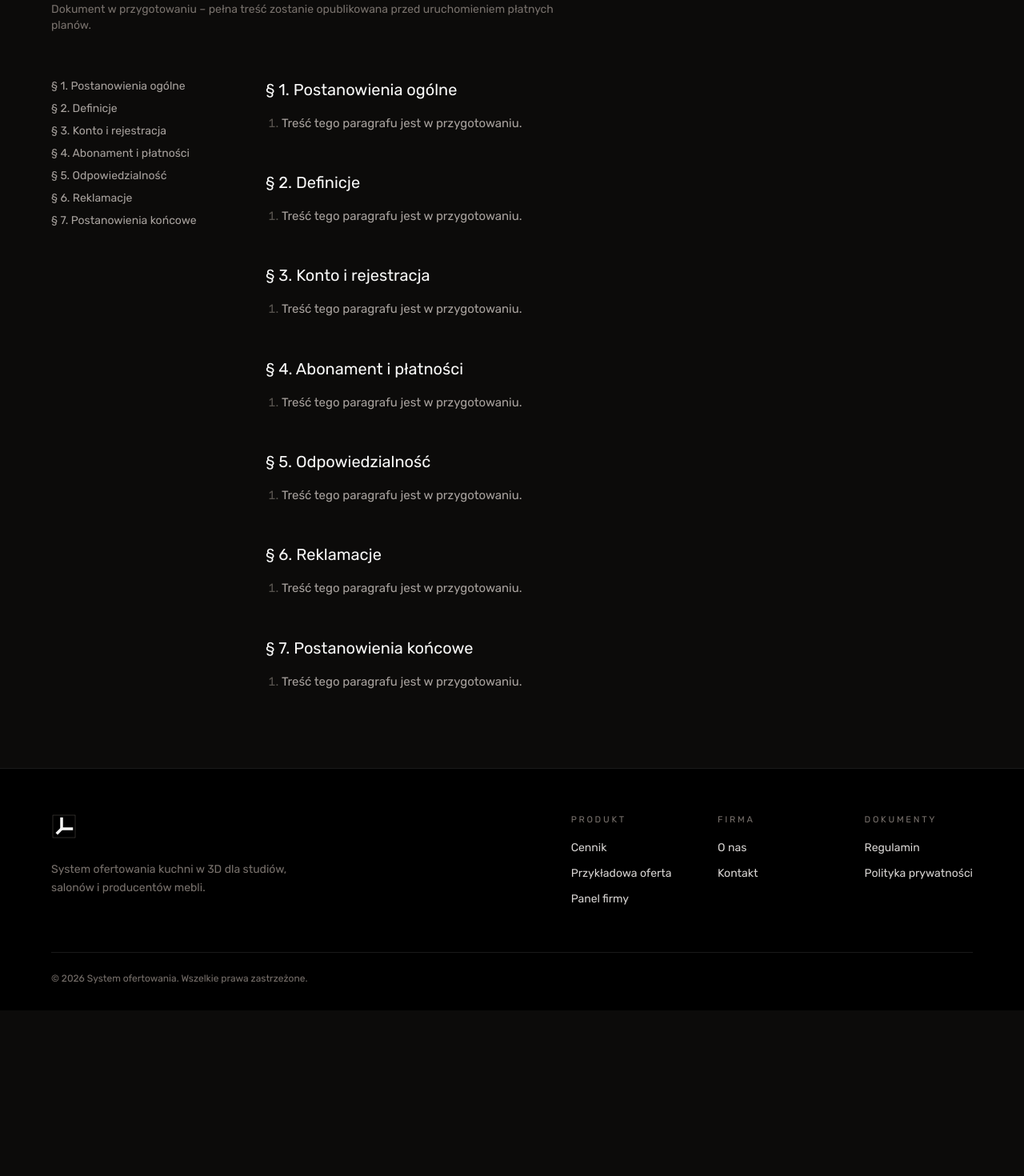
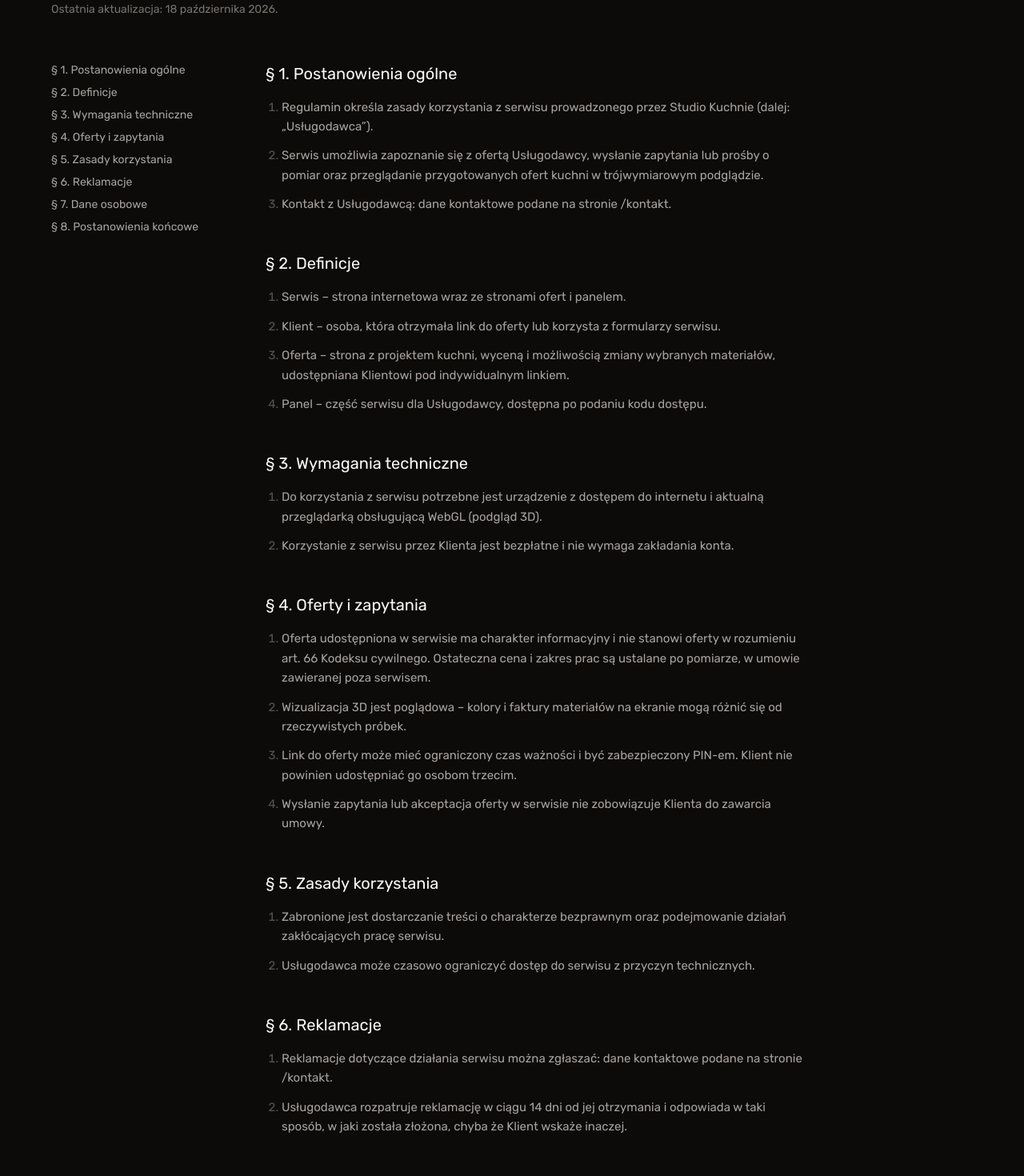
Before and after one commit to pawel799/System-ofertowania-, a Next.js app: page /regulamin in a window 1280 px wide. Shown: the part 260-1730 px from the top of the page at 80% size. Before the commit the page ends 1523 px from the top, so only its background shows below. Built offline with nearby package versions, Linux system fonts and the light colour scheme.

Commit message:
Regulamin i polityka prywatności (projekt z firma.ts), klauzula RODO pod formularzami, uczciwa obietnica odpowiedzi, docs/zgloszenia.md

```diff
--- a/src/app/(strona)/kontakt/page.tsx
+++ b/src/app/(strona)/kontakt/page.tsx
@@ -19,7 +19,7 @@ export default function KontaktPage() {
       <PageIntro eyebrow="Kontakt" title="Porozmawiajmy o Twojej pracowni">
         <p>
           Chcesz zobaczyć, jak Twoje meble wyglądałyby w ofercie 3D, albo masz pytanie o wdrożenie? Napisz kilka słów –
-          odpisujemy w ciągu jednego dnia roboczego.
+          wiadomość trafi prosto do nas, odpiszemy na podany adres e-mail.
         </p>
       </PageIntro>
 
--- a/src/app/(strona)/polityka-prywatnosci/page.tsx
+++ b/src/app/(strona)/polityka-prywatnosci/page.tsx
@@ -1,4 +1,5 @@
 import type { Metadata } from "next";
+import { POLITYKA } from "@/content/prawne";
 import LegalDoc from "@/components/site/LegalDoc";
 
 export const metadata: Metadata = { title: "Polityka prywatności · System ofertowania" };
@@ -8,15 +9,7 @@ export default function PolitykaPage() {
     <LegalDoc
       eyebrow="Dokumenty"
       title="Polityka prywatności"
-      sections={[
-        "Administrator danych",
-        "Jakie dane zbieramy",
-        "Cele i podstawy przetwarzania",
-        "Odbiorcy danych",
-        "Pliki cookies",
-        "Twoje prawa",
-        "Kontakt w sprawie danych",
-      ]}
+      sections={POLITYKA}
     />
   );
 }
--- a/src/app/(strona)/regulamin/page.tsx
+++ b/src/app/(strona)/regulamin/page.tsx
@@ -1,4 +1,5 @@
 import type { Metadata } from "next";
+import { REGULAMIN } from "@/content/prawne";
 import LegalDoc from "@/components/site/LegalDoc";
 
 export const metadata: Metadata = { title: "Regulamin · System ofertowania" };
@@ -8,15 +9,7 @@ export default function RegulaminPage() {
     <LegalDoc
       eyebrow="Dokumenty"
       title="Regulamin świadczenia usług"
-      sections={[
-        "Postanowienia ogólne",
-        "Definicje",
-        "Konto i rejestracja",
-        "Abonament i płatności",
-        "Odpowiedzialność",
-        "Reklamacje",
-        "Postanowienia końcowe",
-      ]}
+      sections={REGULAMIN}
     />
   );
 }
--- a/src/components/RequestDialog.tsx
+++ b/src/components/RequestDialog.tsx
@@ -1,6 +1,7 @@
 "use client";
 
 import { useEffect, useId, useRef, useState, useSyncExternalStore, type FormEvent } from "react";
+import { FIRMA } from "@/content/firma";
 import { EMAIL_RE, isPhone, wyslijZapytanie } from "@/lib/zapytania";
 
 /*
@@ -237,6 +238,10 @@ export default function RequestDialog({ code, summary }: { code?: string; summar
                 {sendError}
               </p>
             ) : null}
+<p className="text-[11px] leading-relaxed text-stone-500">
+              Administratorem danych jest {FIRMA.nazwaPrawna || FIRMA.nazwaHandlowa}. Dane wykorzystamy tylko do odpowiedzi na to zgłoszenie (art. 6 ust. 1 lit. b i f RODO) i usuniemy po 180 dniach. Szczegóły i Twoje prawa:{" "}
+              <a href="/polityka-prywatnosci" target="_blank" rel="noopener" className="underline underline-offset-2 hover:text-stone-800">polityka prywatności</a>.
+            </p>
             <button
               type="submit"
               disabled={busy}
--- a/src/components/site/LegalDoc.tsx
+++ b/src/components/site/LegalDoc.tsx
@@ -1,6 +1,7 @@
 import PageIntro from "./PageIntro";
+import { LEGAL_UPDATED, type LegalSection } from "@/content/prawne";
 
-/* Dokument prawny (regulamin, polityka): spis treści i paragrafy. Treść do podmiany. */
+/* Dokument prawny (regulamin, polityka): spis treści i paragrafy. Treść w src/content/prawne.ts. */
 export default function LegalDoc({
   eyebrow,
   title,
@@ -8,21 +9,21 @@ export default function LegalDoc({
 }: {
   eyebrow: string;
   title: string;
-  sections: string[];
+  sections: LegalSection[];
 }) {
   return (
     <div className="mx-auto max-w-6xl">
       <PageIntro eyebrow={eyebrow} title={title}>
-        <p className="text-sm text-stone-500">Dokument w przygotowaniu – pełna treść zostanie opublikowana przed uruchomieniem płatnych planów.</p>
+        <p className="text-sm text-stone-500">Ostatnia aktualizacja: {LEGAL_UPDATED}.</p>
       </PageIntro>
 
       <div className="mt-14 grid gap-12 md:grid-cols-[220px_minmax(0,1fr)]">
         <nav aria-label="Spis treści" className="md:sticky md:top-24 md:self-start">
           <ol className="space-y-2 text-sm">
             {sections.map((s, i) => (
-              <li key={s}>
+              <li key={s.title}>
                 <a href={`#par-${i + 1}`} className="text-stone-400 transition-colors hover:text-stone-100">
-                  § {i + 1}. {s}
+                  § {i + 1}. {s.title}
                 </a>
               </li>
             ))}
@@ -31,12 +32,14 @@ export default function LegalDoc({
 
         <article className="max-w-2xl space-y-12">
           {sections.map((s, i) => (
-            <section key={s} id={`par-${i + 1}`} className="scroll-mt-24">
+            <section key={s.title} id={`par-${i + 1}`} className="scroll-mt-24">
               <h2 className="text-xl text-stone-50">
-                § {i + 1}. {s}
+                § {i + 1}. {s.title}
               </h2>
               <ol className="mt-4 list-decimal space-y-3 pl-5 text-[15px] leading-relaxed text-stone-400 marker:text-stone-600">
-                <li>Treść tego paragrafu jest w przygotowaniu.</li>
+                {s.items.map((t) => (
+                  <li key={t}>{t}</li>
+                ))}
               </ol>
             </section>
           ))}
--- /dev/null
+++ b/src/content/prawne.ts
@@ -0,0 +1,134 @@
+import { FIRMA, adresFirmy } from "./firma";
+
+/*
+ * Treść regulaminu i polityki prywatności (projekt). Dane firmy pochodzą z firma.ts;
+ * gdy pole jest puste, używamy neutralnego sformułowania zamiast zmyślonych danych.
+ * Przed publikacją dokumenty powinien przejrzeć prawnik.
+ */
+
+export type LegalSection = { title: string; items: string[] };
+
+const nazwa = () => FIRMA.nazwaPrawna || FIRMA.nazwaHandlowa || "właściciel serwisu";
+const admin = () => {
+  const parts = [nazwa(), adresFirmy() && `z siedzibą: ${adresFirmy()}`, FIRMA.nip && `NIP ${FIRMA.nip}`, FIRMA.krs && `KRS ${FIRMA.krs}`];
+  return parts.filter(Boolean).join(", ");
+};
+const kontakt = () => {
+  const c = [FIRMA.email && `e-mail: ${FIRMA.email}`, FIRMA.telefon && `tel. ${FIRMA.telefon}`].filter(Boolean).join(", ");
+  return c ? c : "dane kontaktowe podane na stronie /kontakt";
+};
+
+export const LEGAL_UPDATED = "18 października 2026";
+
+export const POLITYKA: LegalSection[] = [
+  {
+    title: "Administrator danych",
+    items: [
+      `Administratorem Twoich danych osobowych jest ${admin()} (dalej: „Administrator”).`,
+      `W sprawach dotyczących danych osobowych możesz kontaktować się z Administratorem: ${kontakt()}.`,
+    ],
+  },
+  {
+    title: "Jakie dane zbieramy",
+    items: [
+      "Dane podane w formularzu kontaktowym lub w formularzu zapytania o pomiar: imię lub nazwę, adres e-mail i/lub numer telefonu oraz treść wiadomości.",
+      "Uwagi i wybory konfiguracji (fronty, blat, uchwyty) zapisane przez Ciebie na stronie oferty.",
+      "Dane techniczne niezbędne do działania serwisu (np. adres IP w logach serwera, informacja o otwarciu linku z ofertą). Serwis nie używa reklamowych plików cookies ani narzędzi śledzących.",
+    ],
+  },
+  {
+    title: "Cele i podstawy prawne",
+    items: [
+      "Odpowiedź na zapytanie, przygotowanie oferty i umówienie pomiaru – art. 6 ust. 1 lit. b RODO (działania przed zawarciem umowy, na Twoje żądanie).",
+      "Prowadzenie korespondencji, zapewnienie bezpieczeństwa serwisu oraz ustalenie, dochodzenie lub obrona roszczeń – art. 6 ust. 1 lit. f RODO (prawnie uzasadniony interes Administratora).",
+      "Podanie danych jest dobrowolne, ale bez nich nie odpowiemy na zapytanie.",
+    ],
+  },
+  {
+    title: "Okres przechowywania",
+    items: [
+      "Zapytania z formularzy przechowujemy przez 180 dni od ich wysłania, po czym są automatycznie usuwane – chyba że wcześniej zawrzemy umowę albo dane będą potrzebne do obrony roszczeń.",
+      "Link z ofertą i powiązane z nim uwagi przechowujemy do czasu unieważnienia lub wygaśnięcia linku, a następnie usuwamy w rozsądnym terminie.",
+    ],
+  },
+  {
+    title: "Odbiorcy danych",
+    items: [
+      "Dane mogą być przekazywane wyłącznie dostawcom usług, z których korzysta Administrator: hostingu i bazy danych (Cloudflare) oraz wysyłki powiadomień e-mail (Resend). Działają oni na podstawie umów powierzenia.",
+      "Część dostawców może przetwarzać dane poza Europejskim Obszarem Gospodarczym – w takim przypadku na podstawie standardowych klauzul umownych zatwierdzonych przez Komisję Europejską.",
+    ],
+  },
+  {
+    title: "Twoje prawa",
+    items: [
+      "Masz prawo dostępu do swoich danych, ich sprostowania, usunięcia, ograniczenia przetwarzania, przenoszenia danych oraz wniesienia sprzeciwu wobec przetwarzania opartego na prawnie uzasadnionym interesie.",
+      "Masz prawo wnieść skargę do Prezesa Urzędu Ochrony Danych Osobowych (ul. Stawki 2, 00-193 Warszawa).",
+      "Twoje dane nie są wykorzystywane do zautomatyzowanego podejmowania decyzji ani profilowania.",
+    ],
+  },
+  {
+    title: "Kontakt",
+    items: [`Aby skorzystać ze swoich praw lub zadać pytanie o dane, napisz do Administratora: ${kontakt()}.`],
+  },
+];
+
+export const REGULAMIN: LegalSection[] = [
+  {
+    title: "Postanowienia ogólne",
+    items: [
+      `Regulamin określa zasady korzystania z serwisu prowadzonego przez ${admin()} (dalej: „Usługodawca”).`,
+      "Serwis umożliwia zapoznanie się z ofertą Usługodawcy, wysłanie zapytania lub prośby o pomiar oraz przeglądanie przygotowanych ofert kuchni w trójwymiarowym podglądzie.",
+      `Kontakt z Usługodawcą: ${kontakt()}.`,
+    ],
+  },
+  {
+    title: "Definicje",
+    items: [
+      "Serwis – strona internetowa wraz ze stronami ofert i panelem.",
+      "Klient – osoba, która otrzymała link do oferty lub korzysta z formularzy serwisu.",
+      "Oferta – strona z projektem kuchni, wyceną i możliwością zmiany wybranych materiałów, udostępniana Klientowi pod indywidualnym linkiem.",
+      "Panel – część serwisu dla Usługodawcy, dostępna po podaniu kodu dostępu.",
+    ],
+  },
+  {
+    title: "Wymagania techniczne",
+    items: [
+      "Do korzystania z serwisu potrzebne jest urządzenie z dostępem do internetu i aktualną przeglądarką obsługującą WebGL (podgląd 3D).",
+      "Korzystanie z serwisu przez Klienta jest bezpłatne i nie wymaga zakładania konta.",
+    ],
+  },
+  {
+    title: "Oferty i zapytania",
+    items: [
+      "Oferta udostępniona w serwisie ma charakter informacyjny i nie stanowi oferty w rozumieniu art. 66 Kodeksu cywilnego. Ostateczna cena i zakres prac są ustalane po pomiarze, w umowie zawieranej poza serwisem.",
+      "Wizualizacja 3D jest poglądowa – kolory i faktury materiałów na ekranie mogą różnić się od rzeczywistych próbek.",
+      "Link do oferty może mieć ograniczony czas ważności i być zabezpieczony PIN-em. Klient nie powinien udostępniać go osobom trzecim.",
+      "Wysłanie zapytania lub akceptacja oferty w serwisie nie zobowiązuje Klienta do zawarcia umowy.",
+    ],
+  },
+  {
+    title: "Zasady korzystania",
+    items: [
+      "Zabronione jest dostarczanie treści o charakterze bezprawnym oraz podejmowanie działań zakłócających pracę serwisu.",
+      "Usługodawca może czasowo ograniczyć dostęp do serwisu z przyczyn technicznych.",
+    ],
+  },
+  {
+    title: "Reklamacje",
+    items: [
+      `Reklamacje dotyczące działania serwisu można zgłaszać: ${kontakt()}.`,
+      "Usługodawca rozpatruje reklamację w ciągu 14 dni od jej otrzymania i odpowiada w taki sposób, w jaki została złożona, chyba że Klient wskaże inaczej.",
+    ],
+  },
+  {
+    title: "Dane osobowe",
+    items: ["Zasady przetwarzania danych osobowych opisuje Polityka prywatności dostępna pod adresem /polityka-prywatnosci."],
+  },
+  {
+    title: "Postanowienia końcowe",
+    items: [
+      "Usługodawca może zmienić regulamin z ważnych przyczyn (np. zmiana przepisów lub funkcji serwisu). Zmiana obowiązuje od opublikowania nowej wersji w serwisie.",
+      "W sprawach nieuregulowanych stosuje się przepisy prawa polskiego, w szczególności Kodeksu cywilnego i ustawy o świadczeniu usług drogą elektroniczną.",
+    ],
+  },
+];
```
Also changed, not shown: src/components/site/SiteForms.tsx (+6 -1 lines), 1 other file (tests, documents, lock files or other folders).
